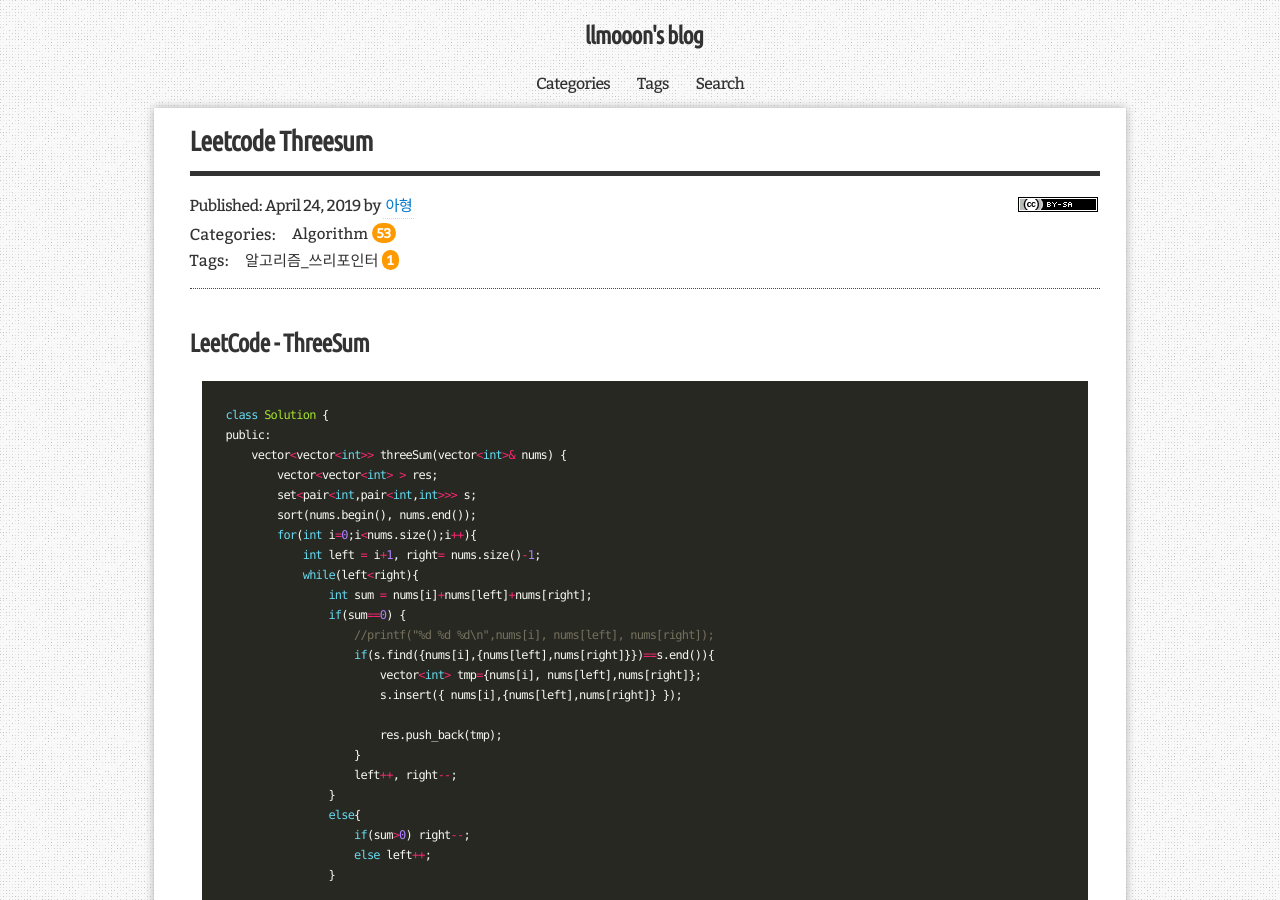
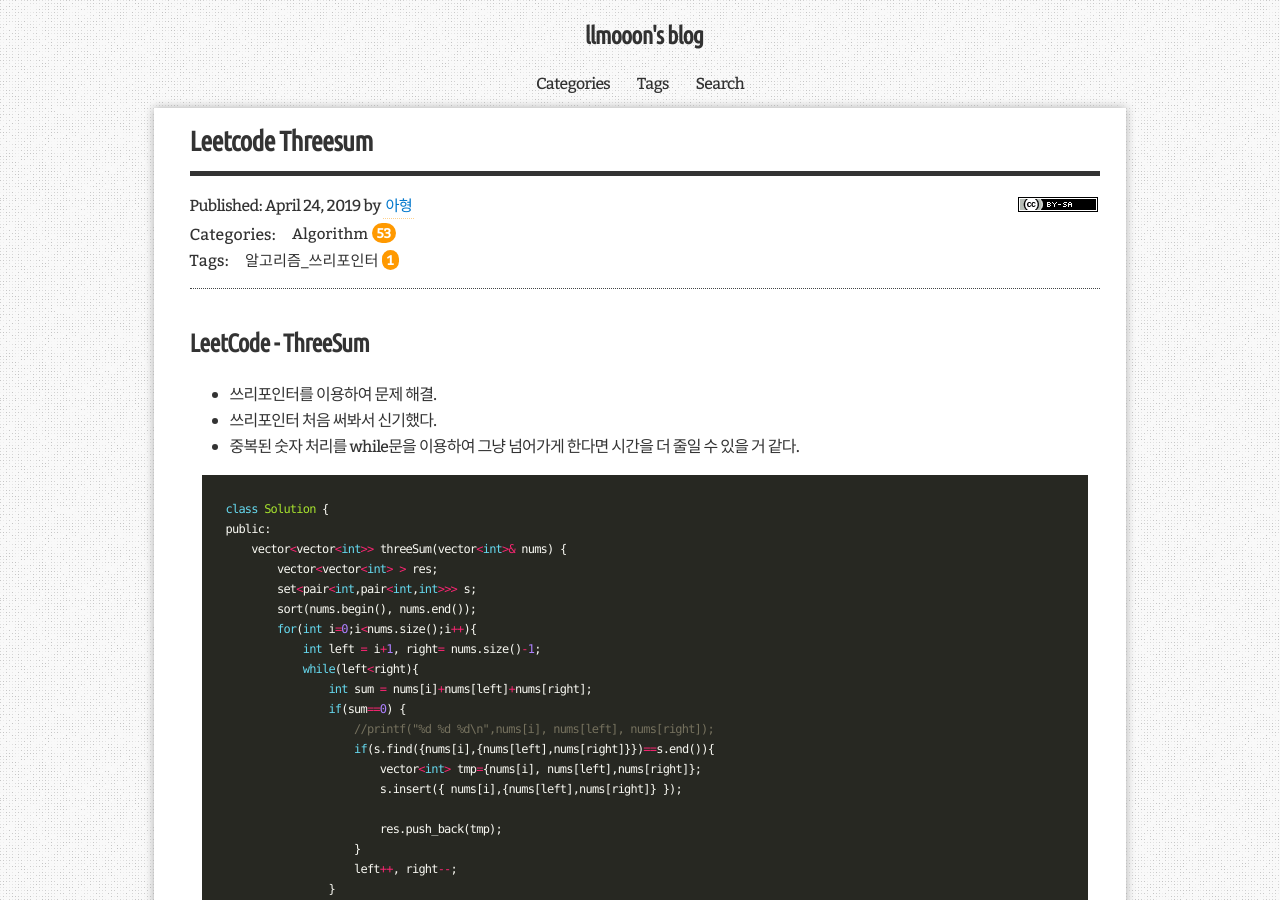
Before and after one commit to llmooon/llmooon.github.io, a Jekyll site: the page built from _posts/Algorithm/2019-04-24-leetCode-ThreeSum.md, in a window 1280 px wide and 900 px high. Built offline with Jekyll 4.4.1, drawn with Linux system fonts in a browser that asks for light colours; some web fonts are replaced; comment, search, counter and statistics services are not loaded.

Commit message:
add Explanation LeetCode post(Three sum)

````diff
--- a/_posts/Algorithm/2019-04-24-leetCode-ThreeSum.md
+++ b/_posts/Algorithm/2019-04-24-leetCode-ThreeSum.md
@@ -6,6 +6,10 @@
 ---
 
 ## LeetCode - ThreeSum
+
+- 쓰리포인터를 이용하여 문제 해결.
+- 쓰리포인터  처음 써봐서 신기했다.
+- 중복된 숫자 처리를 while문을 이용하여 그냥 넘어가게 한다면 시간을 더 줄일 수 있을 거 같다.
 
 ```c++
 class Solution {
````
